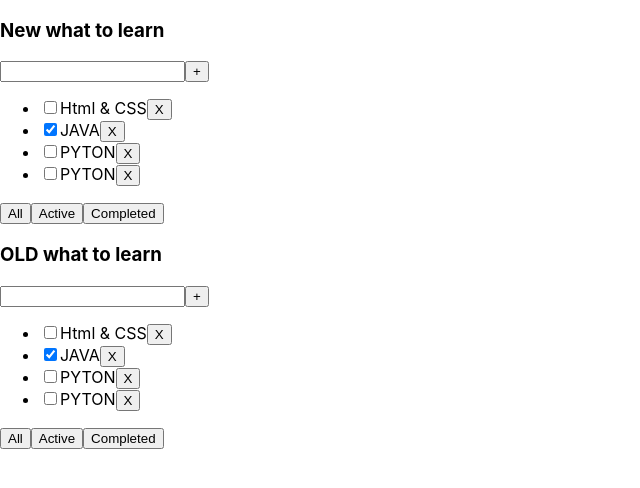
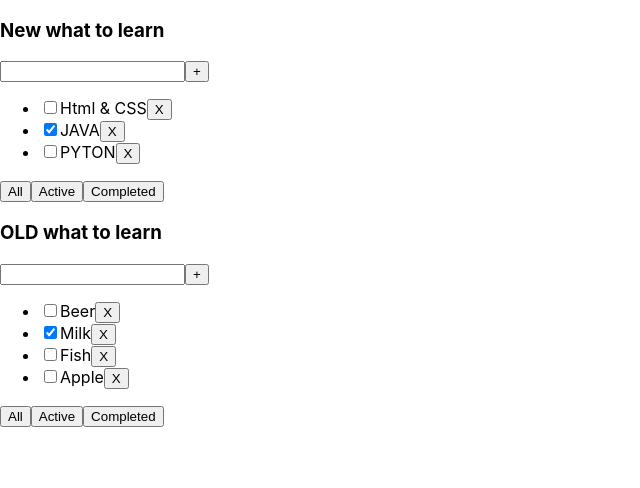
Before and after one commit to KIRYL15/Todolist, a React (Create React App) app: page / in a window 1280 px wide. Shown: the top 488 px of the page, without its empty margins (0-640 px from the left). Built offline with nearby package versions, Linux system fonts and the light colour scheme.

Commit message:
changeStatus, type TasksStateType

```diff
--- a/src/App.css
+++ b/src/App.css
@@ -1,11 +1,12 @@
 .App {
   padding: 30px;
-  display: flex;
+  display:flex;
 }
 
-.App > div {
-  margin-right: 50px;
-}
+/*.App > div {*/
+/*  margin-right: 50px;*/
+/*  display:inline-block;*/
+/*}*/
 
 .error {
   border: red 1px solid;
--- a/src/App.tsx
+++ b/src/App.tsx
@@ -1,5 +1,5 @@
 import React, {useState} from 'react';
-import {Todolist} from "./Todolist";
+import {Todolist, TasksType} from "./Todolist";
 import {v1} from "uuid";
 
 export type FilterType = 'all' | 'active' | 'completed'
@@ -8,51 +8,69 @@ export type TodolistType = {
     title: string
     filter: FilterType
 }
+type TasksStateType={
+    [key: string]:TasksType[]
+}
 export const App = () => {
 
+    let todolistId1 = v1()
+    let todolistId2 = v1()
+
     let [todolist, setTodolist] = useState<TodolistType[]>([
-        {id: v1(), title: 'New what to learn', filter: 'all'},
-        {id: v1(), title: 'OLD what to learn', filter: 'all'}
+        {id: todolistId1, title: 'New what to learn', filter: 'all'},
+        {id: todolistId2, title: 'OLD what to learn', filter: 'all'}
     ])
-    const [tasks, setTasks] = useState([
-        {id: v1(), title: 'Html & CSS', isDone: false},
-        {id: v1(), title: 'JAVA', isDone: true},
-        {id: v1(), title: 'PYTON', isDone: false},
-        {id: v1(), title: 'PYTON', isDone: false},
-    ])
+    const [tasks, setTasks] = useState<TasksStateType>({
+        [todolistId1]: [
+            {id: v1(), title: 'Html & CSS', isDone: false},
+            {id: v1(), title: 'JAVA', isDone: true},
+            {id: v1(), title: 'PYTON', isDone: false},
+        ],
+        [todolistId2]: [
+            {id: v1(), title: 'Beer', isDone: false},
+            {id: v1(), title: 'Milk', isDone: true},
+            {id: v1(), title: 'Fish', isDone: false},
+            {id: v1(), title: 'Apple', isDone: false},
+        ]
+    })
 
-    function removeTasks(id: string) {
-        setTasks(tasks.filter(f => f.id !== id))
+    function removeTasks(todolistId: string, id: string) {
+        setTasks({...tasks, [todolistId]: tasks[todolistId].filter(f => f.id !== id)})
+
+        /*let newTodolist = tasks[todolistId]
+        tasks[todolistId] = newTodolist.filter(f => f.id !== id)
+        setTasks({...tasks})*/
+    }// функция удаления таски при нажатии на кнопку Х
+
+
+    function addTasks(todolistId: string, title: string) {
+
+        let task = {id: v1(), title, isDone: true}
+        setTasks({...tasks, [todolistId]: [task, ...tasks[todolistId]]})
     }
 
-
-    function addTasks(title: string) {
-        setTasks([{id: v1(), title, isDone: true}, ...tasks])
-
-    }
-
-    function changeStatus(id: string, value: boolean) {
-        setTasks(tasks.map(m => m.id === id ? {...m, isDone: value} : m))
+    function changeStatus(todolistId: string, id: string, value: boolean) {
+        setTasks({...tasks, [todolistId]: tasks[todolistId].map(m => m.id === id ? {...m, isDone: value} : m)})
+        // setTasks(tasks.map(m => m.id === id ? {...m, isDone: value} : m))
     }
 
     // let [filter, setFilter] = useState<FilterType>('all')
-
     /* */
     function changeFilter(todolistId: string, value: FilterType) {
-       setTodolist(todolist.map(m => m.id === todolistId ? {...m, filter: value} : m))
-            }
+        setTodolist(todolist.map(m => m.id === todolistId ? {...m, filter: value} : m))
+    }
 
     return (
         <div className='App'>
             {
                 todolist.map(m => {
                     //debugger
-                    let tasksForTodolist = tasks
+                    let tasksForTodolist = tasks[m.id]
                     if (m.filter === 'active') {
-                        tasksForTodolist = tasks.filter(f => !f.isDone)
+                        tasksForTodolist = tasks[m.id].filter(f => !f.isDone)
                     }
                     if (m.filter === 'completed') {
-                        tasksForTodolist = tasks.filter(f => f.isDone)
+                        tasksForTodolist = tasks[m.id].filter(f => f.isDone)
                     }
                     return (
                         <Todolist
@@ -66,8 +84,7 @@ export const App = () => {
                             changeStatus={changeStatus}
                             filter={m.filter}
                         />)
-                })
-            }
+                })}
         </div>
     );
 };
--- a/src/Todolist.tsx
+++ b/src/Todolist.tsx
@@ -3,14 +3,14 @@ import {FilterType} from "./App";
 type TodolistType = {
     title: string
     tasks: TasksType[]
-    removeTasks: (TaskId: string) => void
+    removeTasks: (todolistId:string, TaskId: string) => void
     changeFilter: (todolistId: string, value: FilterType) => void
-    addTasks: (title: string) => void
-    changeStatus: (id: string, value: boolean) => void
+    addTasks: (todolistId: string, title: string) => void
+    changeStatus: (todolistId: string, id: string, value: boolean) => void
     filter: FilterType
     todolistId: string
 }
-type TasksType = {
+export type TasksType = {
     id: string
     title: string
     isDone: boolean
@@ -20,7 +20,7 @@ export const Todolist = (props: TodolistType) => {
     let [textError, setTextError]=useState<string | null>(null)
     const addTasks = () => {
         if (title.trim() !== '') {
-            props.addTasks(title)
+            props.addTasks(props.todolistId, title.trim())
             setTile('')
         }else {
             setTextError('Введите данные!')
@@ -60,10 +60,10 @@ export const Todolist = (props: TodolistType) => {
                 <ul>
                     {props.tasks.map(ts => {
                             const onPressRemoveTasksHandler = () => {
-                                props.removeTasks(ts.id)
+                                props.removeTasks(props.todolistId, ts.id)
                             }
                             const onChangeTasksHandler = (e: ChangeEvent<HTMLInputElement>) => {
-                                props.changeStatus(ts.id, e.currentTarget.checked)
+                                props.changeStatus(props.todolistId, ts.id, e.currentTarget.checked)
                             }
                             return <li key={ts.id} className={ts.isDone?'isDone':''}>
                                 <input type="checkbox"
```
